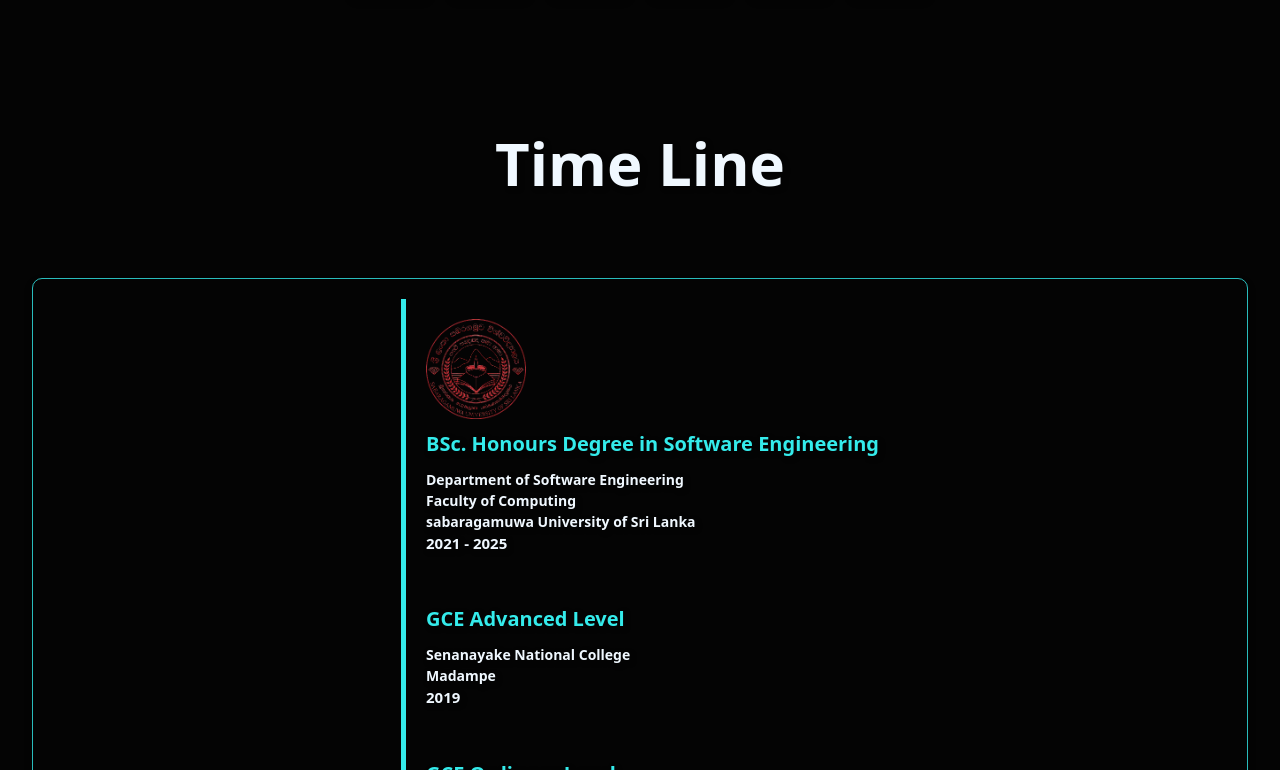
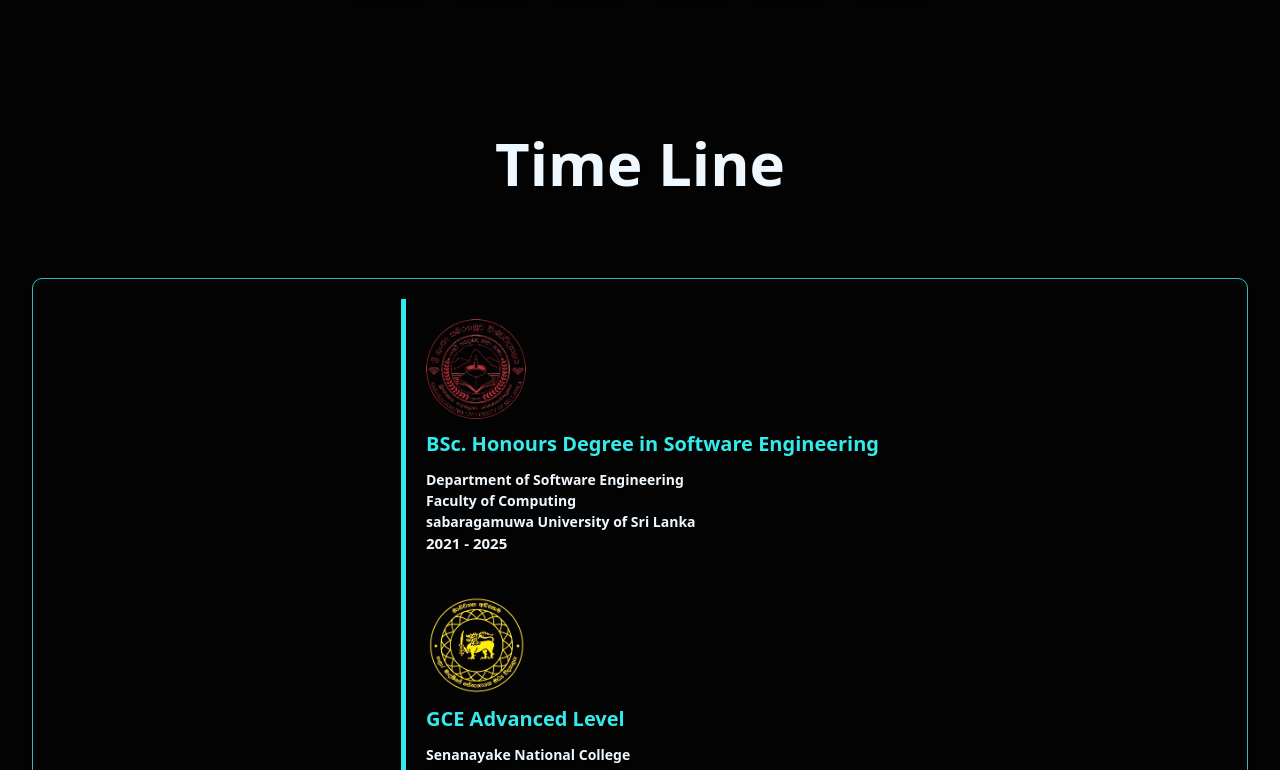
Before and after one commit to RavinduLakshitha/My-Portfolio, a React (Vite) app in the folder Myportfolio/: page / in a window 1280 px wide. Shown: the part 2030-2800 px from the top of the page. Built offline with nearby package versions, Linux system fonts and the light colour scheme.

Commit message:
update page

```diff
--- a/Myportfolio/src/Pages/Timeline/timeline.css
+++ b/Myportfolio/src/Pages/Timeline/timeline.css
@@ -18,16 +18,14 @@
 }
 .flexbox02 {
   width: 5px;
-    height: 500px;
+  height: 800px;
   flex-direction: column;
   background-color: rgb(52, 235, 235);
 }
-.photo{
+.photo {
   width: 100px;
   height: 100px;
-    /* background-color: rgb(52, 235, 235);
-    background-color: rgb(52, 235, 235); */
-    color: rgb(52, 235, 235);
+  border-radius: 50%;
 }
 .flexbox01 {
   text-align: justify;
@@ -53,6 +51,23 @@
   padding-top: 40px;
 }
 
-.higher{
+.higher {
   padding-top: 20px;
 }
+
+.Secondry .photo {
+  width: 100px;
+  height: 100px;
+}
+
+.flexbox01 .Secondry:nth-child(3) .photo {
+  background-color: #e1effb; /* Replace with your desired color */
+  border-radius: 50%; /* Optional rounded corners */
+}
+
+.photo:hover {
+  /* background-color: rgb(35, 200, 200); */
+  box-shadow: 0 6px 12px rgba(0, 0, 0, 0.3);
+  transform: scale(1.05);
+  box-shadow: 0px 6px 10px rgba(249, 250, 250, 0.6);
+}
--- a/Myportfolio/src/Pages/Timeline/timeline.jsx
+++ b/Myportfolio/src/Pages/Timeline/timeline.jsx
@@ -1,5 +1,7 @@
 import "./timeline.css";
 import Susl from "../../Images/susl.png";
+import scc from "../../Images/SCC.png";
+import smv from "../../Images/SMV.png";
 
 const Timeline = () => {
   return (
@@ -22,6 +24,7 @@ const Timeline = () => {
               <h1>2021 - 2025</h1>
             </div>
             <div className="Secondry">
+            <img className="photo" src={scc} alt="SCC logo" />
               <h2>
                 <b>GCE Advanced Level</b>
               </h2>
@@ -31,6 +34,7 @@ const Timeline = () => {
               <h1>2019</h1>
             </div>
             <div className="Secondry">
+            <img className="photo" src={smv} alt="SMV logo" />
               <h2>
                 <b>GCE Ordinary Level</b>
               </h2>
```
Lines whose indentation alone changed are shown as unchanged.
